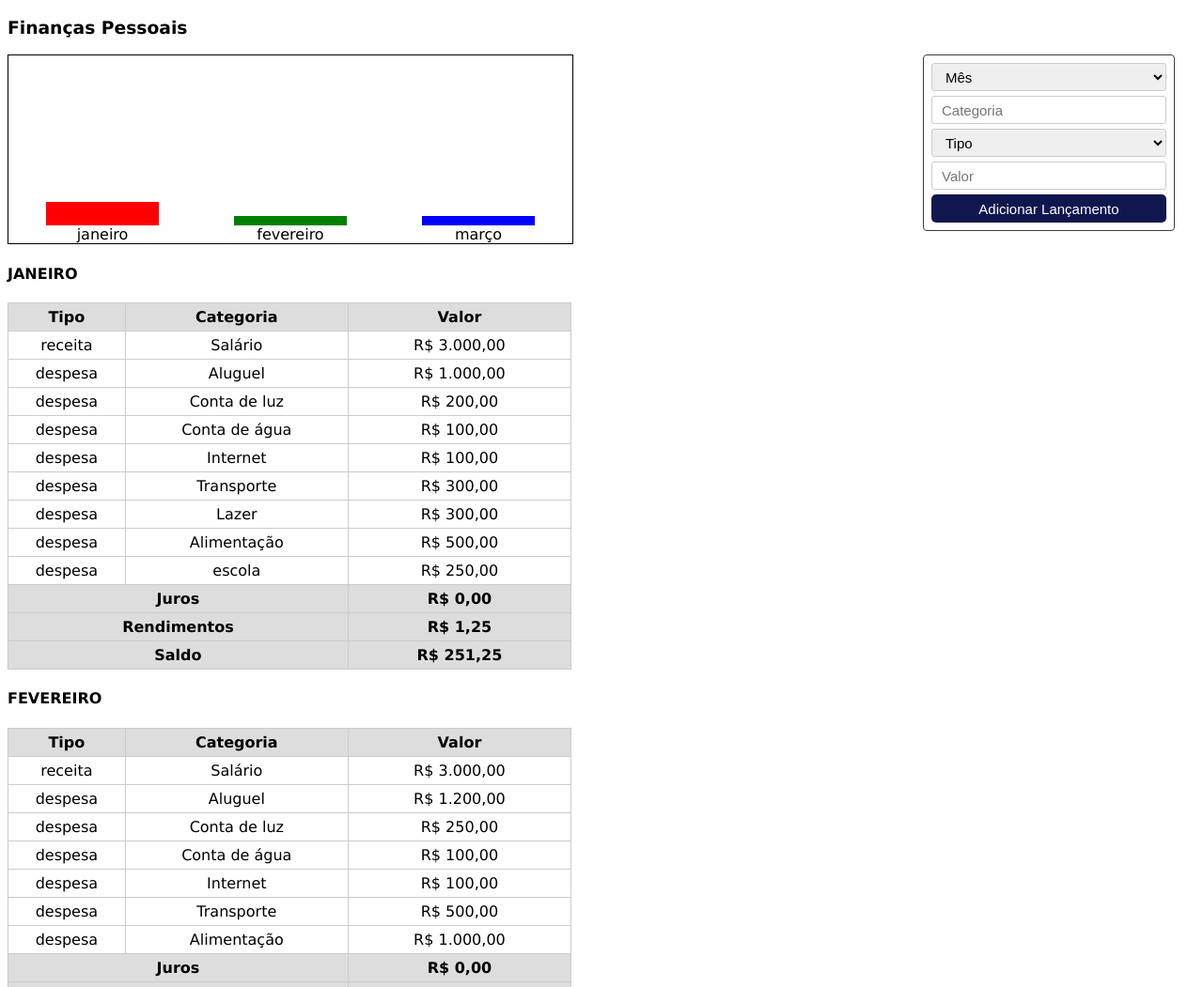
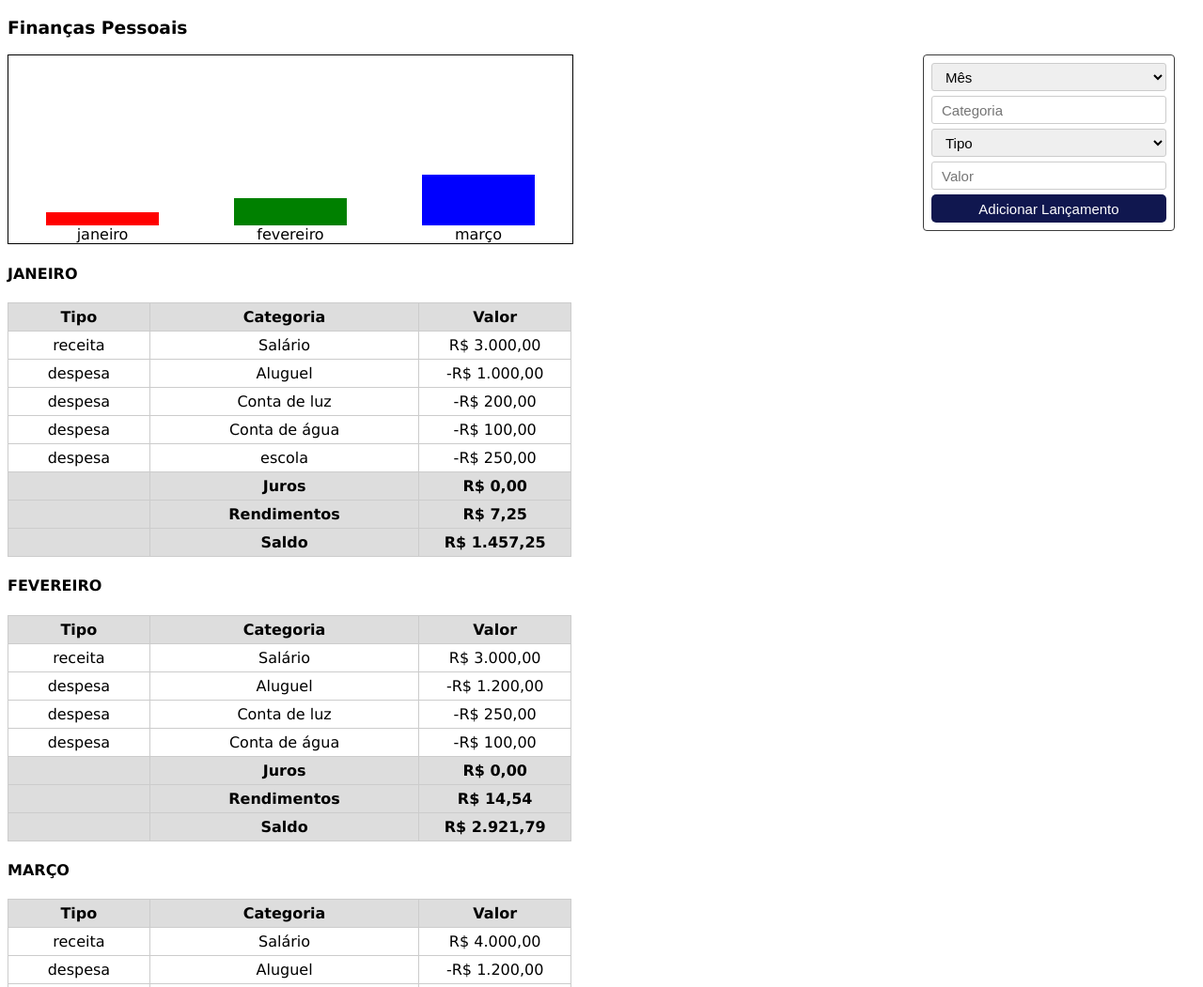
Before and after one commit to montalvas/js-helloworld, a plain HTML site: page index.html in a window 1280 px wide. Shown: the top 1051 px of the page at 94% size. Drawn offline with Linux system fonts and the light colour scheme.

Commit message:
Componentização da tabela e do gráfico

```diff
--- /dev/null
+++ b/grafico.js
@@ -0,0 +1,24 @@
+class Grafico {
+    constructor () {
+        this.element = document.createElement("div");
+        this.element.className = "grafico";
+        this.colors = ["blue", "green", "red"];
+    }
+
+    addBars (text, value) {
+        const bar = document.createElement("div");
+        bar.className = "grafico-coluna";
+
+        const color = document.createElement("div");
+        color.style.backgroundColor = this.colors.pop();
+        color.style.height = `${(value * 100) / 10000}px`;
+
+        const label = document.createElement("div");
+        label.className = "grafico-coluna-texto";
+        label.innerText = text;
+
+        bar.appendChild(color);
+        bar.appendChild(label);
+        this.element.appendChild(bar);
+    }
+}
--- a/index.html
+++ b/index.html
@@ -71,23 +71,23 @@
             font-size: 15px;
         }
 
-        table {
+        .tabela-lancamento {
             width: 600px;
         }
 
-        table, tr, td, th {
+        .tabela-lancamento, tr, td, th {
             border: 1px solid #ccc;
             border-collapse: collapse;
         }
 
-        table > tr > td,
-        table > tr > th {
+        .tabela-lancamento > tr > td,
+        .tabela-lancamento > tr > th {
             width: 100px;
             padding: 5px;
             text-align: center;
         }
 
-        table > tr > th {
+        .tabela-lancamento > tr > th {
             background-color: #ddd;
         }
 
@@ -124,6 +124,8 @@
     <script src="lancamento.js"></script>
     <script src="ano.js"></script>
     <script src="mes.js"></script>
+    <script src="tabela.js"></script>
+    <script src="grafico.js"></script>
     <script src="main.js"></script>
     <script src="test.js"></script>
     <script></script>
--- a/lancamento.js
+++ b/lancamento.js
@@ -11,4 +11,10 @@ class Lancamento {
         this.tipo = tipo;
         this.valor = valor;
     }
+
+    getValorTipo()
+    {
+        let valor = this.tipo === "despesa" ? this.valor * -1 : this.valor;
+        return valor
+    }
 }
--- a/main.js
+++ b/main.js
@@ -5,10 +5,6 @@ janeiro.adicionarLancamento(new Lancamento ("Salário", "receita", 3000));
 janeiro.adicionarLancamento(new Lancamento ("Aluguel", "despesa", 1000));
 janeiro.adicionarLancamento(new Lancamento ("Conta de luz", "despesa", 200));
 janeiro.adicionarLancamento(new Lancamento ("Conta de água", "despesa", 100));
-janeiro.adicionarLancamento(new Lancamento ("Internet", "despesa", 100));
-janeiro.adicionarLancamento(new Lancamento ("Transporte", "despesa", 300));
-janeiro.adicionarLancamento(new Lancamento ("Lazer", "despesa", 300));
-janeiro.adicionarLancamento(new Lancamento ("Alimentação", "despesa", 500));
 
 // fevereiro
 const fevereiro = new Mes("fevereiro");
@@ -17,9 +13,6 @@ fevereiro.adicionarLancamento(new Lancamento ("Salário", "receita", 3000));
 fevereiro.adicionarLancamento(new Lancamento ("Aluguel", "despesa", 1200));
 fevereiro.adicionarLancamento(new Lancamento ("Conta de luz", "despesa", 250));
 fevereiro.adicionarLancamento(new Lancamento ("Conta de água", "despesa", 100));
-fevereiro.adicionarLancamento(new Lancamento ("Internet", "despesa", 100));
-fevereiro.adicionarLancamento(new Lancamento ("Transporte", "despesa", 500));
-fevereiro.adicionarLancamento(new Lancamento ("Alimentação", "despesa", 1000));
 
 // março
 const marco = new Mes("março");
@@ -27,10 +20,6 @@ marco.adicionarLancamento(new Lancamento ("Salário", "receita", 4000));
 marco.adicionarLancamento(new Lancamento ("Aluguel", "despesa", 1200));
 marco.adicionarLancamento(new Lancamento ("Conta de luz", "despesa", 200));
 marco.adicionarLancamento(new Lancamento ("Conta de água", "despesa", 100));
-marco.adicionarLancamento(new Lancamento ("Internet", "despesa", 200));
-marco.adicionarLancamento(new Lancamento ("Transporte", "despesa", 500));
-marco.adicionarLancamento(new Lancamento ("Lazer", "despesa", 800));
-marco.adicionarLancamento(new Lancamento ("Alimentação", "despesa", 1000));
 
 const ano = new Ano();
 
@@ -48,78 +37,33 @@ function addElement(parent, elementType, text) {
     parent.appendChild(element);
 }
 
-function cabecalhoTabela() {
-    const linha = document.createElement("tr");
-    addElement(linha, "th", "Tipo");
-    addElement(linha, "th", "Categoria");
-    addElement(linha, "th", "Valor");
-
-    return linha
-}
-
 function renderizar() {
     const app = document.getElementById("app");
     if (app.firstChild) app.firstChild.remove();
 
     const painel = document.createElement("div");
-
-    const grafico = document.createElement("div");
-    grafico.className = "grafico";
-    const cores = ["blue", "green", "red"];
+    const grafico = new Grafico();
 
     for (mes of ano.meses) {
-        const coluna = document.createElement("div");
-        coluna.className = "grafico-coluna";
-
-        const colunaCor = document.createElement("div");
-        colunaCor.style.backgroundColor = cores.pop();
-        colunaCor.style.height = `${(mes.balancoDoMes.saldo * 100) / 1000}px`;
-
-        const colunaTexto = document.createElement("div");
-        colunaTexto.className = "grafico-coluna-texto"
-        colunaTexto.innerText = mes.nome;
-
-        coluna.appendChild(colunaCor);
-        coluna.appendChild(colunaTexto);
-        grafico.appendChild(coluna);
+        grafico.addBars(mes.nome, mes.balancoDoMes.saldo);
     }
-
-    painel.appendChild(grafico);
+    painel.appendChild(grafico.element);
 
     for (mes of ano.meses) {
         addElement(painel, "h4", mes.nome.toUpperCase());
 
-        const tabelaLancamentos = document.createElement("table");
-        tabelaLancamentos.appendChild(cabecalhoTabela());
+        const tabelaLancamentos = new Tabela("tabela-lancamento");
+        tabelaLancamentos.addRow("th", ["Tipo", "Categoria", "Valor"]);
 
         for (lancamento of mes.lancamentos) {
-            const linha = document.createElement("tr");
-            addElement(linha, "td", lancamento.tipo);
-            addElement(linha, "td", lancamento.categoria);
-            addElement(linha, "td", formataValor(lancamento.valor));
-
-            tabelaLancamentos.appendChild(linha);
+            tabelaLancamentos.addRow("td", [lancamento.tipo, lancamento.categoria, formataValor(lancamento.getValorTipo())]);
         }
 
-        painel.appendChild(tabelaLancamentos);
+        tabelaLancamentos.addRow("th", ["", "Juros", formataValor(mes.balancoDoMes.juros)]);
+        tabelaLancamentos.addRow("th", ["", "Rendimentos", formataValor(mes.balancoDoMes.rendimentos)]);
+        tabelaLancamentos.addRow("th", ["", "Saldo", formataValor(mes.balancoDoMes.saldo)]);
 
-        const linhaJuros = document.createElement("tr");
-        addElement(linhaJuros, "th", "Juros");
-        linhaJuros.firstChild.colSpan = 2;
-        addElement(linhaJuros, "th", formataValor(mes.balancoDoMes.juros));
-        tabelaLancamentos.appendChild(linhaJuros);
-
-        const linhaRendimentos = document.createElement("tr");
-        addElement(linhaRendimentos, "th", "Rendimentos");
-        linhaRendimentos.firstChild.colSpan = 2;
-        addElement(linhaRendimentos, "th", formataValor(mes.balancoDoMes.rendimentos));
-        tabelaLancamentos.appendChild(linhaRendimentos);
-
-        const linhaSaldo = document.createElement("tr");
-        addElement(linhaSaldo, "th", "Saldo");
-        linhaSaldo.firstChild.colSpan = 2;
-        addElement(linhaSaldo, "th", formataValor(mes.balancoDoMes.saldo));
-        tabelaLancamentos.appendChild(linhaSaldo);
+        painel.appendChild(tabelaLancamentos.element);
     }
 
     app.appendChild(painel);
--- /dev/null
+++ b/tabela.js
@@ -0,0 +1,18 @@
+class Tabela {
+    constructor (classname) {
+        this.element = document.createElement("table");
+        this.element.className = classname;
+    }
+
+    addRow (type, values) {
+        const linha = document.createElement("tr");
+
+        for (const value of values) {
+            const coluna = document.createElement(type);
+            coluna.innerText = value;
+            linha.appendChild(coluna);
+        }
+
+        this.element.appendChild(linha);
+    }
+}
```
